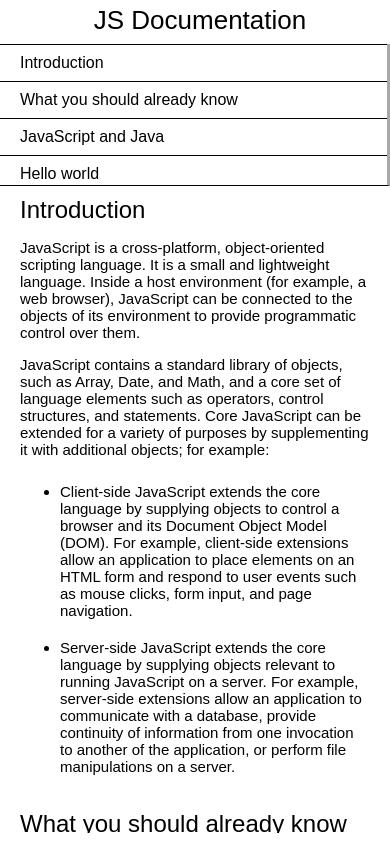
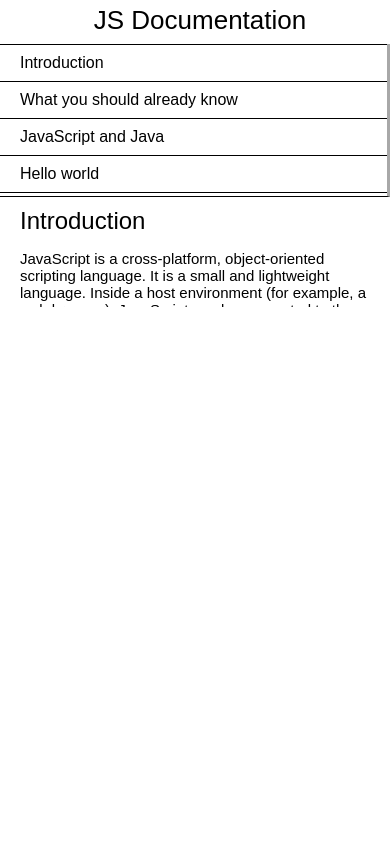
Before and after one commit to sayes2x/technical-documentation, a plain HTML site: page index.html in a window 390 px wide. Drawn offline with Linux system fonts and the light colour scheme.

Commit message:
Added CSS variable

```diff
--- a/css/style.css
+++ b/css/style.css
@@ -1,3 +1,7 @@
+:root {
+  --main-height:100px;
+}
+
 body {
   margin: 0;
   display: grid;
@@ -43,14 +47,16 @@ code {
 }
 @media screen and (max-width: 815px) {
   body {
-    display: grid;
-    grid-template-rows: 22vh 77vh;
-    grid-template-columns: 1fr;
+    display: flex;
+    flex-direction: column;
   }
    #navbar {
     overflow: scroll;
+    scroll-behavior: smooth;
     border-bottom: 1px solid black;
-    position: stickey;
+    position: static;
+    flex-basis: 196px;
+    flex-shrink: 0;
   }
   #nav-header {
     height: 34px;
@@ -60,11 +66,14 @@ code {
     padding: 5px;
   }
   #nav-div {
-    margin-top: 44px
+    margin-top: 44px;
+    height: 162px;
+/*     position: fixed; */
+    width 100vw;
   }
   #main-doc{
     font: 15px arial, sans-serif;
-    height: 98%;
+    height: var(--main-height);
     overflow: scroll;
   }
 }
```
